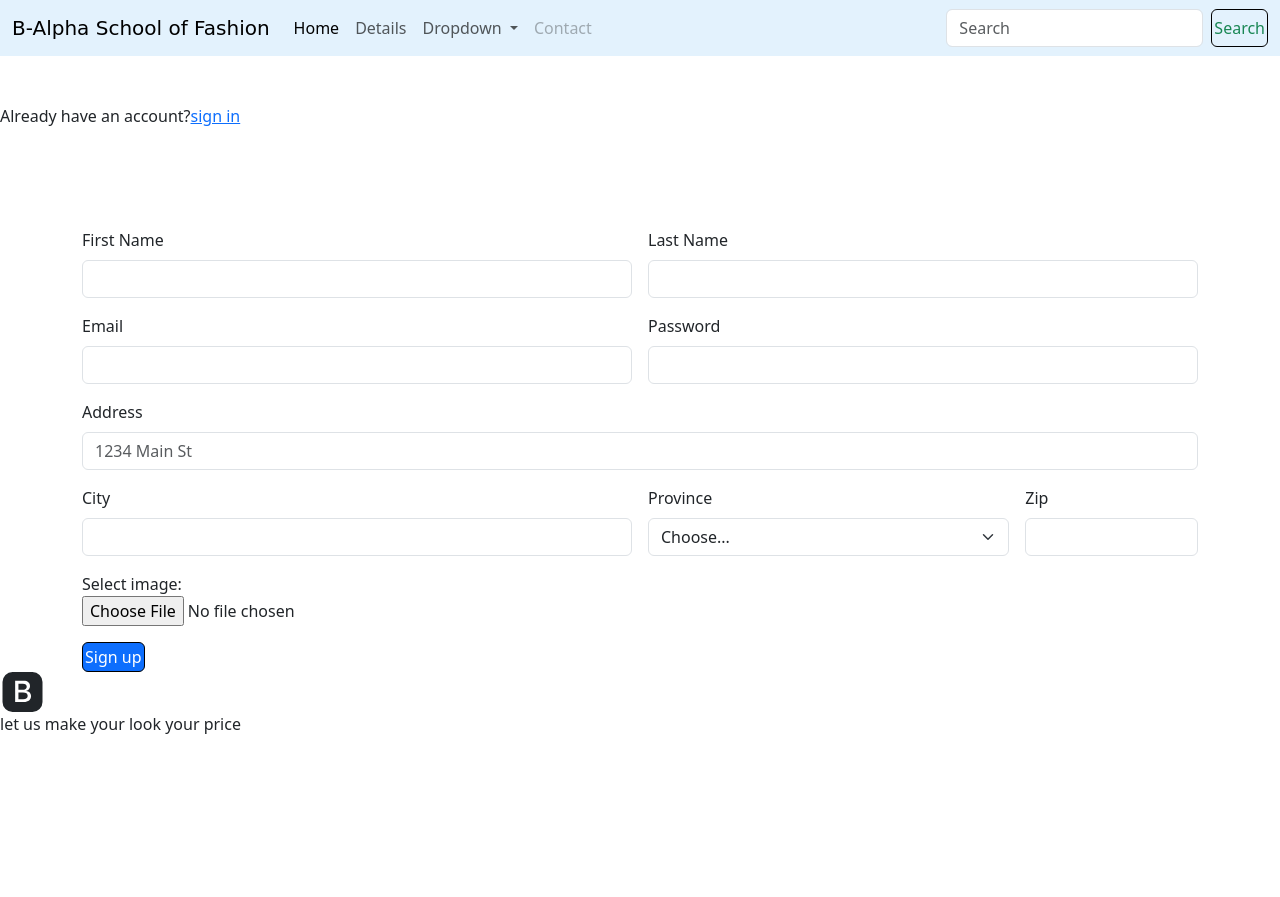
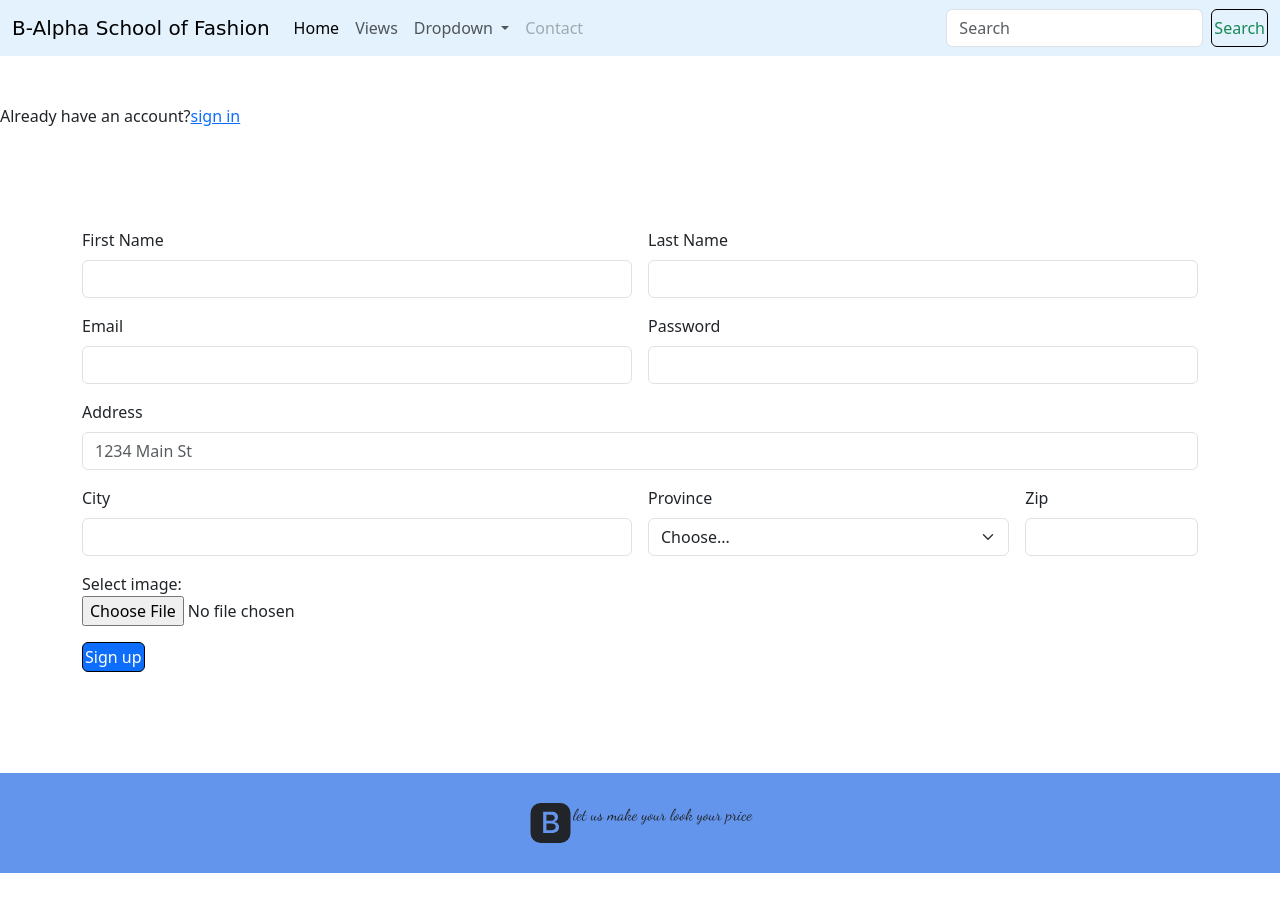
Before and after one commit to mubarakOlasode/php-Assignment2, a PHP site: page / in a window 1280 px wide. Before the commit the page ends 734 px from the top, so only its background shows below. Run offline with PHP 8.4, Linux system fonts and the light colour scheme; some web fonts are replaced.

Commit message:
more update

```diff
--- a/global_header.php
+++ b/global_header.php
@@ -18,7 +18,7 @@
           <a class="nav-link active" aria-current="page" href="./index.php">Home</a>
         </li>
         <li class="nav-item">
-          <a class="nav-link" href="./view.php">Details</a>
+          <a class="nav-link" href="./view.php">Views</a>
         </li>
         <li class="nav-item dropdown">
           <a class="nav-link dropdown-toggle" href="#" role="button" data-bs-toggle="dropdown" aria-expanded="false">
--- a/index.php
+++ b/index.php
@@ -12,7 +12,7 @@ session_start();
       <link href="https://cdn.jsdelivr.net/npm/bootstrap@5.3.0/dist/css/bootstrap.min.css" rel="stylesheet" integrity="sha384-9ndCyUaIbzAi2FUVXJi0CjmCapSmO7SnpJef0486qhLnuZ2cdeRhO02iuK6FUUVM" crossorigin="anonymous">
       <link rel="stylesheet" href="style.css"/>
     </head>
-    <body>
+    <body class="index_body">
       <header>
         <?php
           include ('./global_header.php')
@@ -122,7 +122,6 @@ session_start();
             </svg>
             <p>let us make your look your price</p>
           </div>
-
         </footer>
   </body>
 </html>
--- a/style.css
+++ b/style.css
@@ -15,8 +15,23 @@ html {
   height: 100%;
   width: 100%;
 }
+.index_body {
+  height: 100%;
+}
+.index_main {
+  height: 68%;
+}
 .container {
   margin-top: 100px;
+}
+.footer {
+  display: flex;
+  flex-direction: row;
+  justify-content: center;
+  background-color: cornflowerblue;
+  padding: 30px 30px;
+  font-family: "Dancing Script", cursive;
+  margin-top: 125px;
 }
 .p_sign {
   margin-top: 50px;
@@ -27,15 +42,7 @@ html {
 .header {
   height: 30px;
 }
-/* .footer {
-  display: flex;
-  flex-direction: row;
-  justify-content: center;
-  background-color: cornflowerblue;
-  padding: 30px 30px;
-  font-family: "Dancing Script", cursive;
-  margin-top: 125px;
-} */
+
 .btn {
   padding: 2px 2px;
   border: 1px solid black;
```
